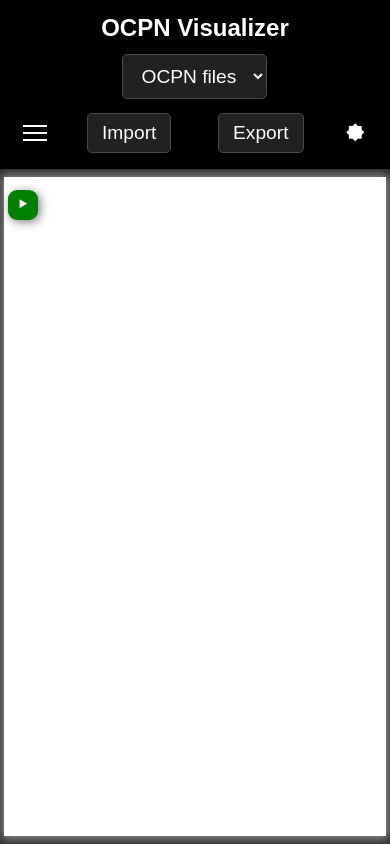
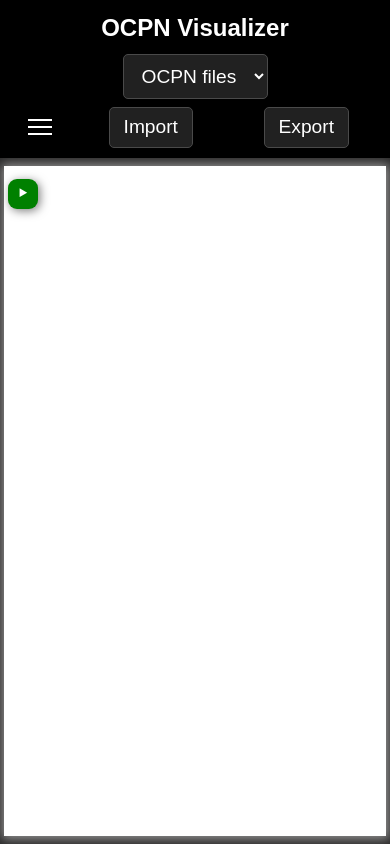
Before and after one commit to rwth-pads/ocpn-visualizer, a Next.js app: page / in a window 390 px wide. Built offline with nearby package versions, Linux system fonts and the light colour scheme.

Commit message:
Remove light mode for user study

```diff
--- a/src/app/components/Header.css
+++ b/src/app/components/Header.css
@@ -32,12 +32,12 @@
         height: fit-content;
         display: grid;
         gap: 8px;
-        grid-template-columns: 1fr 2.5fr 2.5fr 1fr;
+        grid-template-columns: 1fr 2.5fr 2.5fr;
         grid-template-rows: auto auto auto;
         grid-template-areas:
-            "item2 item2 item2 item2"
-            "item3 item3 item3 item3"
-            "item1 item4 item5 item6";
+            "item2 item2 item2"
+            "item3 item3 item3"
+            "item1 item4 item5";
     }
     .item1 {
         grid-area: item1;
@@ -54,9 +54,6 @@
     }
     .item5 {
         grid-area: item5;
-    }
-    .item6 {
-        grid-area: item6;
     }
 }
 .sidebar-toggle-container {
--- a/src/app/components/Header.tsx
+++ b/src/app/components/Header.tsx
@@ -86,7 +86,7 @@ const Header: React.FC<HeaderProps> = ({
                         Export
                     </div>
                 </div>
-                <div className={'header-item item6'}>
+                {/* <div className={'header-item item6'}>
                     <div
                         className={`header-darkmode-container${darkMode ? ' dark' : ' light'}`}
                         onClick={onToggleDarkMode}>
@@ -94,7 +94,7 @@ const Header: React.FC<HeaderProps> = ({
                             &#128976;
                         </span>
                     </div>
-                </div>
+                </div> */}
             </div>
         </div>
     );
```
